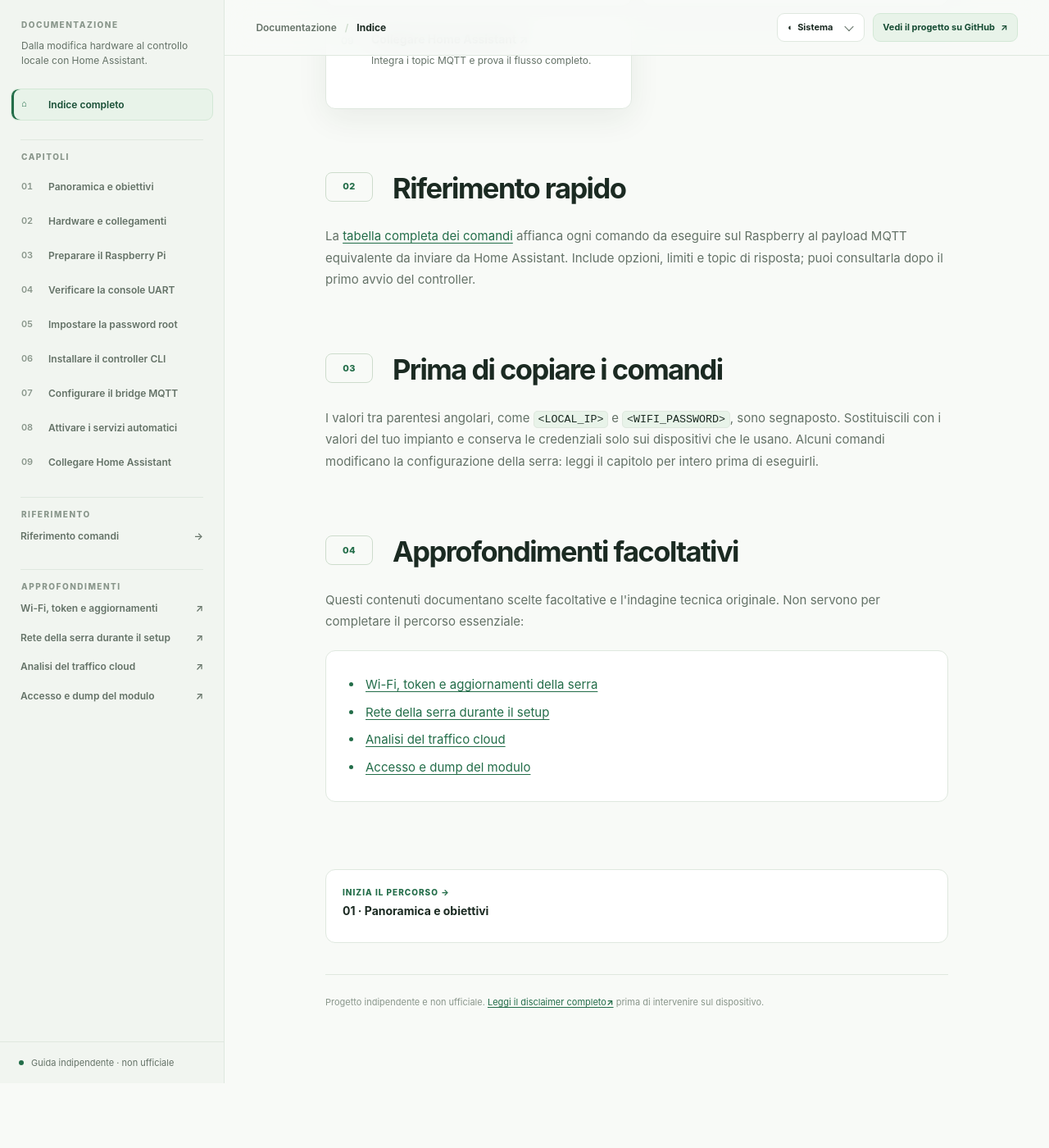
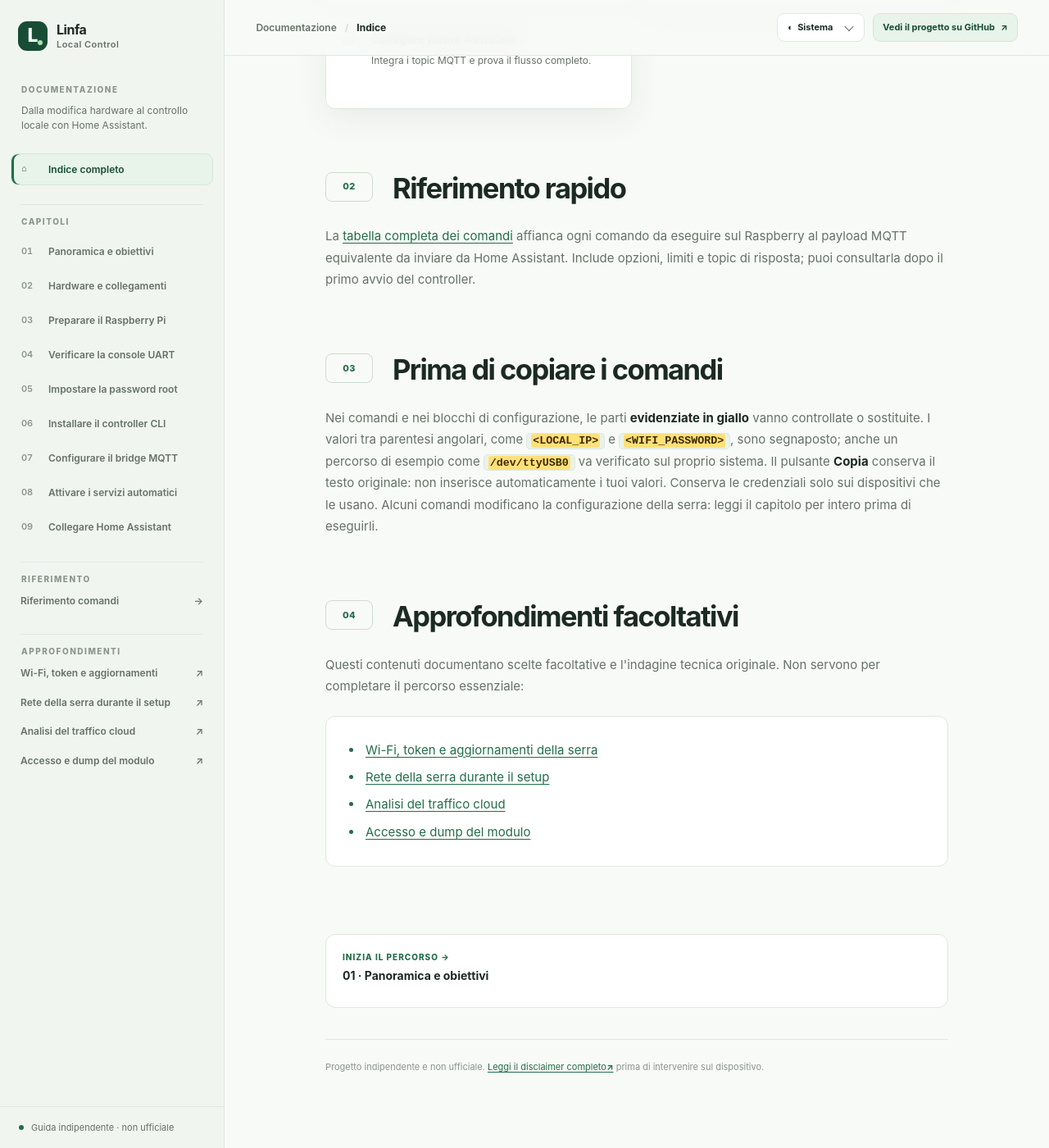
Before and after one commit to Interstellar0verdrive/Linfa-local-control, an MkDocs documentation site: the page built from docs/index.md, in a window 1280 px wide and 1400 px high, scrolled down 1928 px. Shown: the whole window at 82% size. Built offline with MkDocs 1.6.1, drawn with Linux system fonts in a browser that asks for light colours; before the commit the page ends 3249 px from its top, so only the background shows below that.

Commit message:
Highlight customizable values in documentation commands

```diff
--- a/docs/index.md
+++ b/docs/index.md
@@ -45,7 +45,7 @@
 
 ## Prima di copiare i comandi
 
-I valori tra parentesi angolari, come `<LOCAL_IP>` e `<WIFI_PASSWORD>`, sono segnaposto. Sostituiscili con i valori del tuo impianto e conserva le credenziali solo sui dispositivi che le usano. Alcuni comandi modificano la configurazione della serra: leggi il capitolo per intero prima di eseguirli.
+Nei comandi e nei blocchi di configurazione, le parti **evidenziate in giallo** vanno controllate o sostituite. I valori tra parentesi angolari, come `<LOCAL_IP>` e `<WIFI_PASSWORD>`, sono segnaposto; anche un percorso di esempio come `/dev/ttyUSB0` va verificato sul proprio sistema. Il pulsante **Copia** conserva il testo originale: non inserisce automaticamente i tuoi valori. Conserva le credenziali solo sui dispositivi che le usano. Alcuni comandi modificano la configurazione della serra: leggi il capitolo per intero prima di eseguirli.
 
 ## Approfondimenti facoltativi
 
--- a/docs/javascripts/site.js
+++ b/docs/javascripts/site.js
@@ -49,6 +49,33 @@
   document.querySelectorAll('.markdown-body h2[id]').forEach(section => observer.observe(section));
 }
 
+function highlightValuesToCheck(code) {
+  const walker = document.createTreeWalker(code, NodeFilter.SHOW_TEXT);
+  const nodes = [];
+  while (walker.nextNode()) nodes.push(walker.currentNode);
+
+  for (const node of nodes) {
+    const parts = node.textContent.split(/(<[A-Z][A-Z0-9_]*>|\/dev\/tty(?:USB|ACM)\d+)/g);
+    if (parts.length === 1) continue;
+
+    const fragment = document.createDocumentFragment();
+    parts.forEach((part, index) => {
+      if (!part) return;
+      if (index % 2 === 0) {
+        fragment.append(document.createTextNode(part));
+      } else {
+        const marker = document.createElement('span');
+        marker.className = 'value-to-check';
+        marker.textContent = part;
+        fragment.append(marker);
+      }
+    });
+    node.replaceWith(fragment);
+  }
+}
+
+document.querySelectorAll('.markdown-body code').forEach(highlightValuesToCheck);
+
 document.querySelectorAll('.markdown-body .highlight').forEach(block => {
   const header = block.querySelector(':scope > .code-header');
   if (header) return;
--- a/docs/stylesheets/site.css
+++ b/docs/stylesheets/site.css
@@ -28,6 +28,8 @@
   --code-string: #92531f;
   --code-keyword: #315b9c;
   --code-comment: #64786b;
+  --value-check-bg: #ffe079;
+  --value-check-ink: #3d2800;
   --shadow: 0 12px 38px rgba(24, 54, 33, .07);
 }
 
@@ -61,6 +63,8 @@
   --code-string: #ecc58d;
   --code-keyword: #abc8f3;
   --code-comment: #9db5a3;
+  --value-check-bg: #ffd65c;
+  --value-check-ink: #2e2100;
   --shadow: 0 14px 40px rgba(0, 0, 0, .16);
 }
 
@@ -346,6 +350,7 @@
 .markdown-body .highlight .s, .markdown-body .highlight .s1, .markdown-body .highlight .s2, .markdown-body .highlight .se { color: var(--code-string); }
 .markdown-body .highlight .k, .markdown-body .highlight .nb, .markdown-body .highlight .na { color: var(--code-keyword); }
 .markdown-body .highlight .c, .markdown-body .highlight .c1, .markdown-body .highlight .cm { color: var(--code-comment); }
+.markdown-body code .value-to-check { padding: .08em .16em; border-radius: 3px; background: var(--value-check-bg); color: var(--value-check-ink); font-weight: 800; -webkit-box-decoration-break: clone; box-decoration-break: clone; }
 .markdown-body > pre { margin: 28px 0; border-radius: 12px; }
 .markdown-body table { display: table; width: 100%; margin: 28px 0; border-collapse: separate; border-spacing: 0; border: 1px solid var(--line); border-radius: 12px; overflow: hidden; background: var(--surface); font-size: 13px; }
 .markdown-body table th { padding: 13px 16px; border-bottom: 1px solid var(--line); background: var(--accent-soft); color: var(--accent-dark); text-align: left; font-size: 11px; letter-spacing: .025em; }
```
